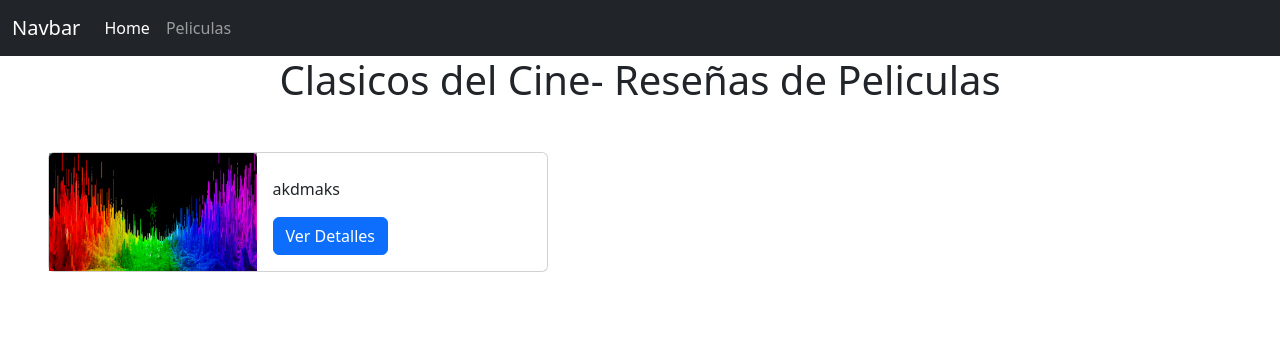
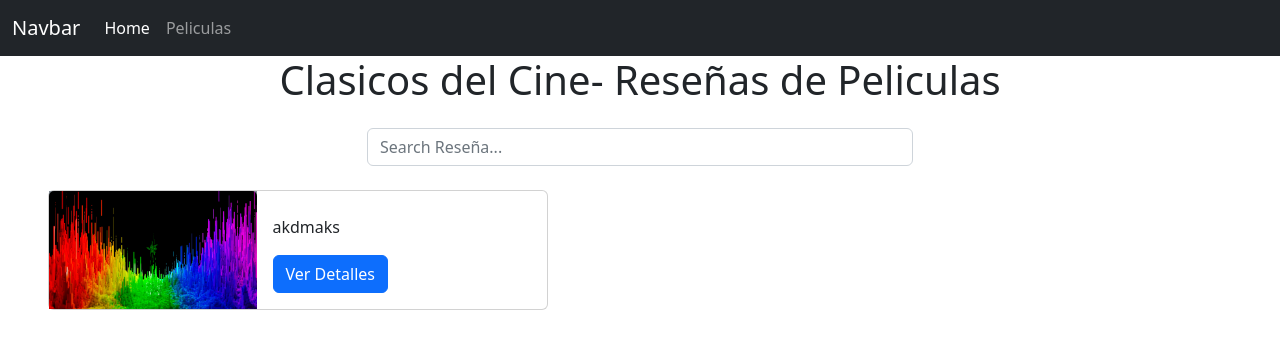
Before and after one commit to bventuraroot/1.Frontend, a Django app: page / in a window 1280 px wide. Shown: the top 356 px of the page. Run offline with Django 3.2, Linux system fonts and the light colour scheme; data comes from the database, SQL or seed files in the repository.

Commit message:
Brian ventura

```diff
--- a/webinfo/core/templates/index.html
+++ b/webinfo/core/templates/index.html
@@ -1,7 +1,22 @@
 {% extends 'base/base.html' %}
 {% block content %}
     <h1 style="text-align:center">Clasicos del Cine- Reseñas de Peliculas</h1>
+
 <div class="m-4">
+    <div class="container">
+        <div class="row height d-flex justify-content-center align-items-center">
+            <div class="col-md-6">
+                <form method="GET" action="" >
+                <div class="form">
+                  <i class="fa fa-search"></i>
+                  <input type="text" name="q" class="form-control form-input" placeholder="Search Reseña...">
+                  <span class="left-pan"><i class="fa fa-microphone"></i></span>
+                </div>
+                </form>
+            </div>
+        </div>
+    </div>
+
     <div class="row row-cols-1 row-cols-md-2 g-4">
     {% for item in peliculas %}
         <div class="col">
```
